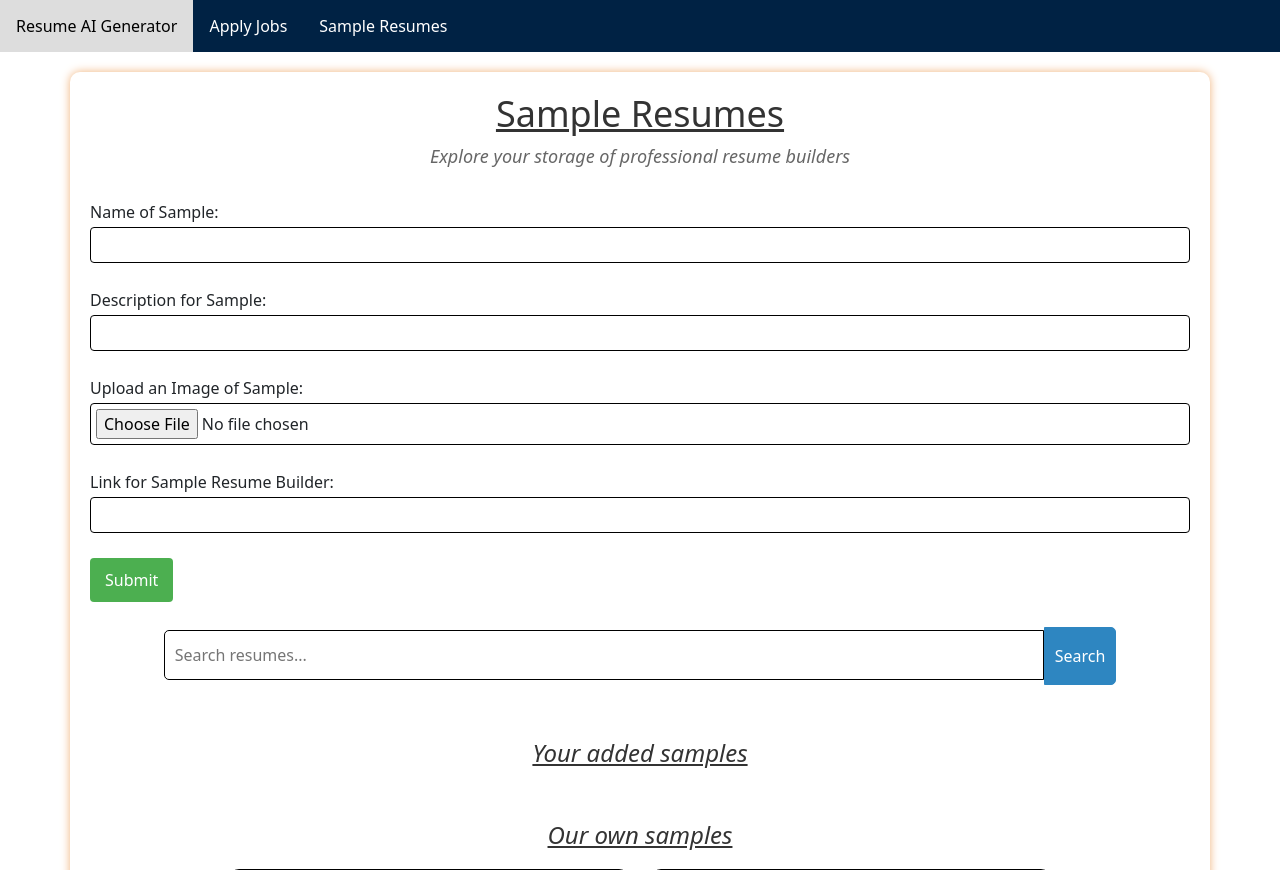
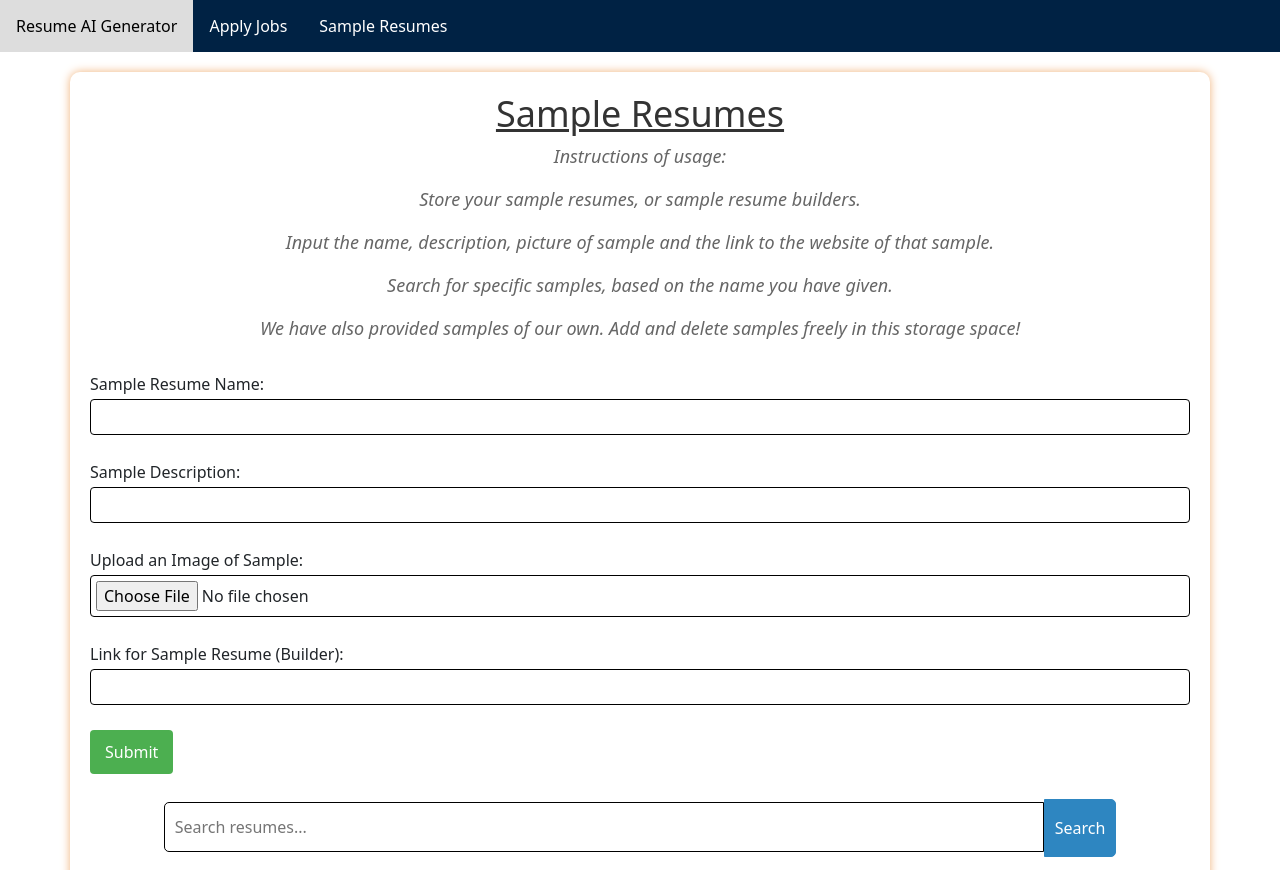
Before and after one commit to mariooohzc/rizzume, a FastAPI app: page /sample-resumes/ in a window 1280 px wide. Shown: the top 870 px of the page. Run offline with FastAPI, Linux system fonts and the light colour scheme.

Commit message:
final final changes for video

```diff
--- a/templates/sample.html
+++ b/templates/sample.html
@@ -79,6 +79,7 @@
         .form-submission {
             font-size: 16px;
             margin-bottom: 25px;
+            margin-top: 10px
         }
 
         .search-bar {
@@ -200,20 +201,24 @@
     <div class="container">
         <div class="header">
             <h1>Sample Resumes</h1>
-            <p>Explore your storage of professional resume builders</p>
+            <p>Instructions of usage:</p>
+            <p>Store your sample resumes, or sample resume builders.</p>
+            <p>Input the name, description, picture of sample and the link to the website of that sample.</p>
+            <p>Search for specific samples, based on the name you have given. </p>
+            <p>We have also provided samples of our own. Add and delete samples freely in this storage space! </p>
         </div>
         <div class="form-submission">
             <form id="uploadForm">
-                <label for="name">Name of Sample:</label>
+                <label for="name">Sample Resume Name:</label>
                 <input type="text" id="name" name="name" required>
 
-                <label for="description">Description for Sample:</label>
+                <label for="description">Sample Description:</label>
                 <input type="text" id="description" name="description" required>
 
                 <label for="file">Upload an Image of Sample:</label>
                 <input type="file" id="file" name="file" accept="image/*" required>
 
-                <label for="link">Link for Sample Resume Builder:</label>
+                <label for="link">Link for Sample Resume (Builder):</label>
                 <input type="url" id="link" name="link" required>
 
                 <button type="submit">Submit</button>
@@ -247,7 +252,7 @@
             <div class="sample-card">
                 <img src="{{ url_for('static', path='img/PM.png') }}" alt="Sample Image" onclick="window.open('https://www.tealhq.com/resume-examples/product-manager', '_blank')">
                 <h3>Product Manager</h3>
-                <p>List of Resume Examples for different types of Product Managers</p>
+                <p>List of Resume Examples, and a builder for different types of Product Managers</p>
                 <button class="delete-button" onclick="deleteOurSample(this)">Delete</button>
             </div>
             <!-- Sample Card 4 -->
```
Also changed, not shown: templates/docx_upload4AI.html (+9 -1 lines).
